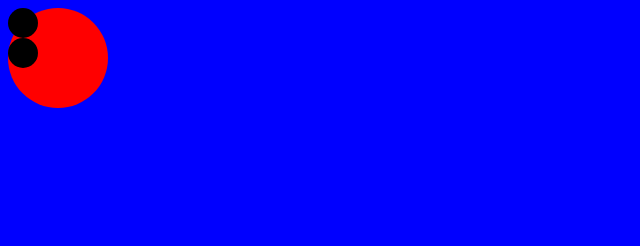
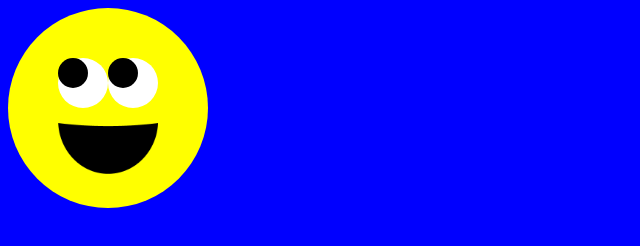
Before and after one commit to jack-o-lantern666/2020CStri3, a plain HTML site: page emoji/index.html in a window 1280 px wide. Shown: the whole page, without its empty margins (0-640 px from the left). Drawn offline with Linux system fonts and the light colour scheme.

Commit message:
emoji challenge

```diff
--- a/emoji/index.html
+++ b/emoji/index.html
@@ -8,31 +8,42 @@
 
             }
             #face{
-                width: 100px;
-                height: 100px;
+                width: 200px;
+                height: 200px;
                 border-Radius: 50%;
-                background-color: red;
+                background-color: yellow;
+                position: relative;
             }
             .eye{
-
+                background-color: white;
+                width: 50px;
+                height: 50px;
+                border-radius: 50%;
+                position: absolute;
+                top: 25%;
             }
             .pupil{
                 width: 30px;
                 height: 30px;
                 border-radius: 50%;
                 background-color: black;
+                 position: absolute;
 
             }
             #leftEye{
-
+                left: 25%;
             }
             #rightEye{
-
+                right: 25%;
             }
             #mouth{
                 background: url('emojiMouth.png') no-repeat center center;
                 background-size:contain;
-            }
+                width: 100px;
+                height: 100px;
+                position: absolute;
+                bottom: 10px;
+                right: 50px;            }
             #tongue{
 
             }
```
Also changed, not shown: emoji/emojiMouth.png (added).
